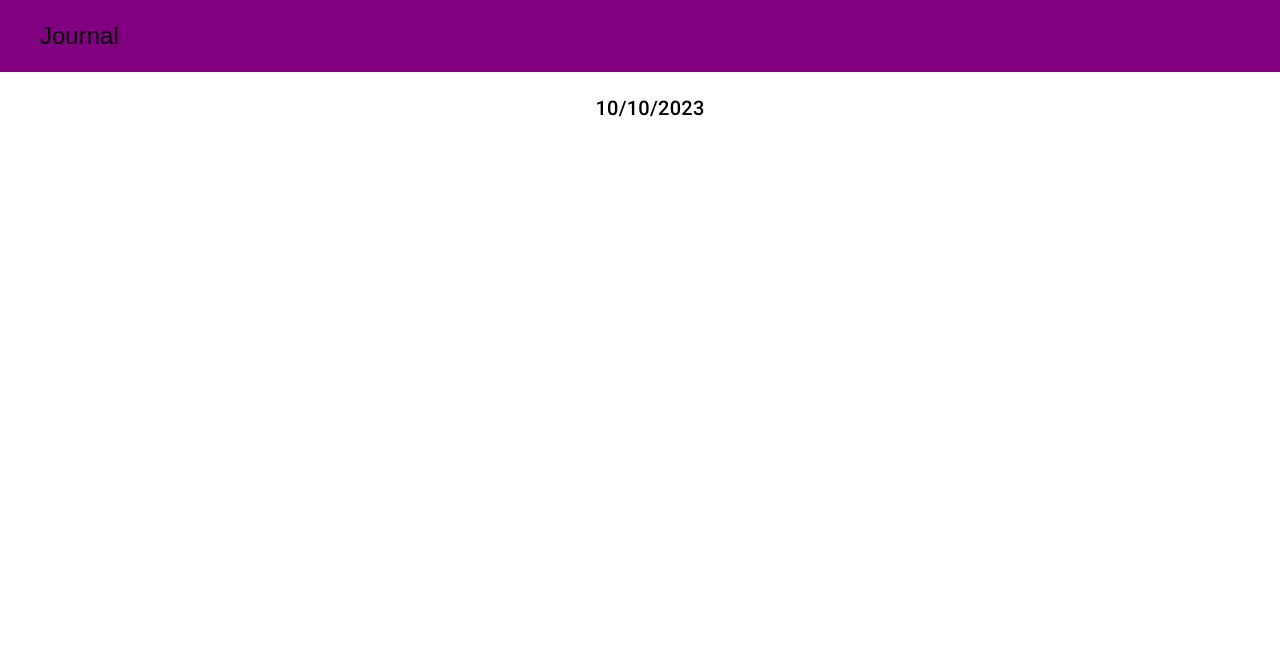
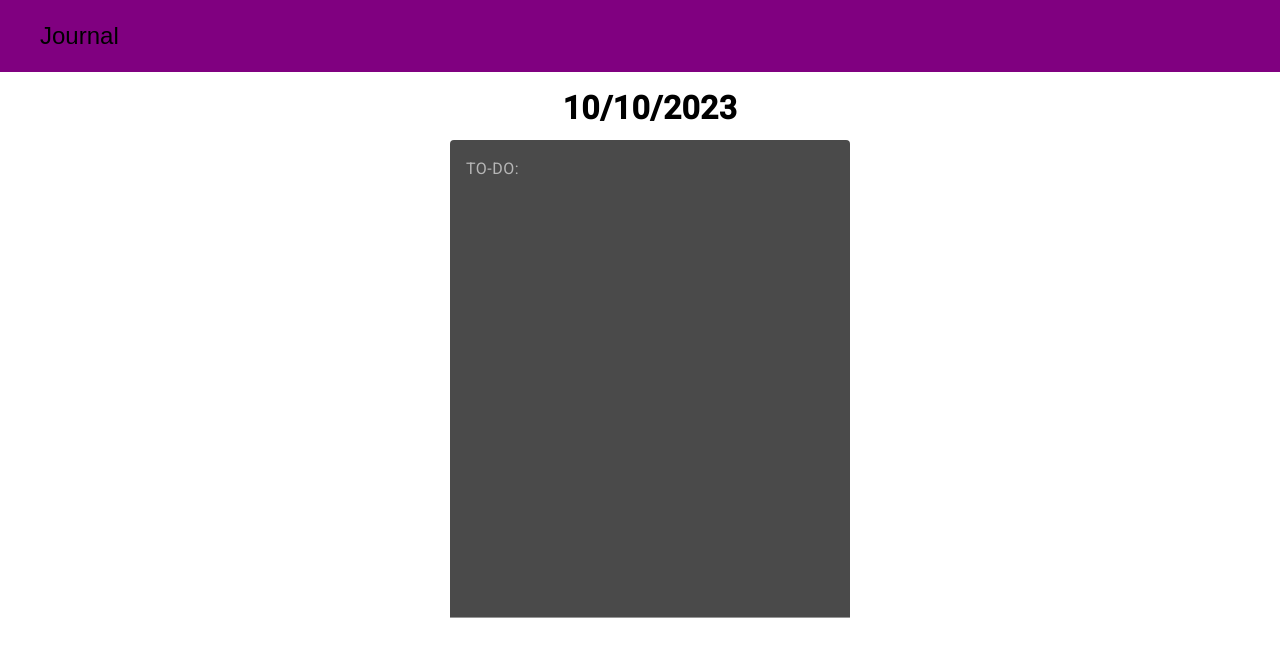
Before and after one commit to tephron4/Journal, an Angular app in the folder journal/: page / in a window 1280 px wide. Both pictures are taken after a click on the button "10". Shown: the top 656 px of the page. Built offline with nearby package versions, Linux system fonts and the light colour scheme.

Commit message:
Add to-do textarea to day component.

```diff
--- a/journal/src/app/day/day.component.css
+++ b/journal/src/app/day/day.component.css
@@ -0,0 +1,9 @@
+.day {
+    width: 800px;
+    text-align: center;
+}
+
+.date-title {
+    font-weight: 1000;
+    font-size: xx-large;
+}
--- a/journal/src/app/day/day.component.html
+++ b/journal/src/app/day/day.component.html
@@ -2,4 +2,6 @@
     <h2 class="date-title">
         {{ this.displayDate() }}
     </h2>
+
+    <app-todo></app-todo>
 </div>
--- a/journal/src/app/day/day.component.ts
+++ b/journal/src/app/day/day.component.ts
@@ -2,13 +2,14 @@ import { Component, EventEmitter, Input, OnChanges, Output, SimpleChanges } from
 import { CommonModule } from '@angular/common';
 import { MatDatepickerModule } from '@angular/material/datepicker';
 import { MatNativeDateModule } from '@angular/material/core';
+import { TodoComponent } from '../todo/todo.component';
 
 import { DateType } from '../app.component';
 
 @Component({
   selector: 'app-day',
   standalone: true,
-  imports: [CommonModule, MatDatepickerModule, MatNativeDateModule],
+  imports: [CommonModule, MatDatepickerModule, MatNativeDateModule, TodoComponent],
   templateUrl: './day.component.html',
   styleUrl: './day.component.css'
 })
--- /dev/null
+++ b/journal/src/app/todo/todo.component.css
@@ -0,0 +1,8 @@
+.todo-field {
+    width: 50%;
+    height: 500px;
+}
+
+textarea.todo {
+    resize: none;
+}
--- /dev/null
+++ b/journal/src/app/todo/todo.component.html
@@ -0,0 +1,7 @@
+<mat-form-field class="todo-field">
+    <mat-label>TO-DO:</mat-label>
+    <textarea
+        class="todo"
+        matInput
+        rows="17"></textarea>
+</mat-form-field>
```
Also changed, not shown: journal/src/app/todo/todo.component.ts (added, +15 -0 lines), 1 other file (tests, documents, lock files or other folders).
